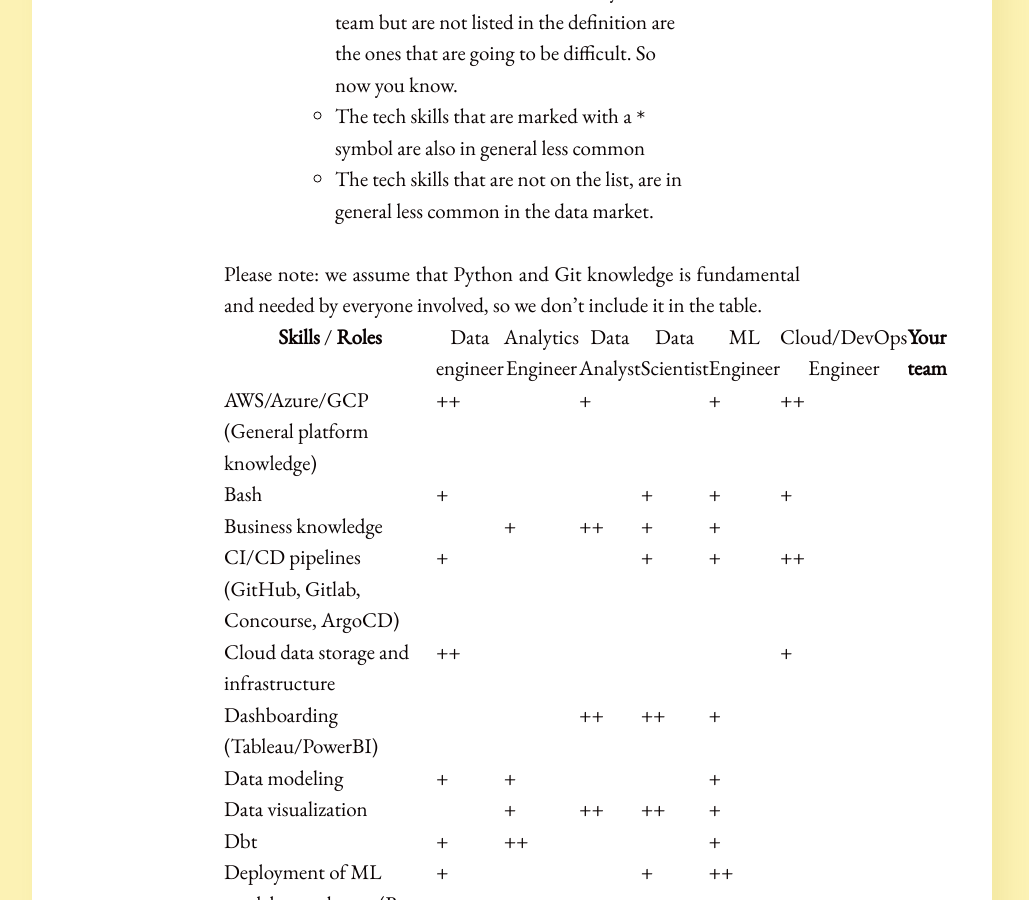
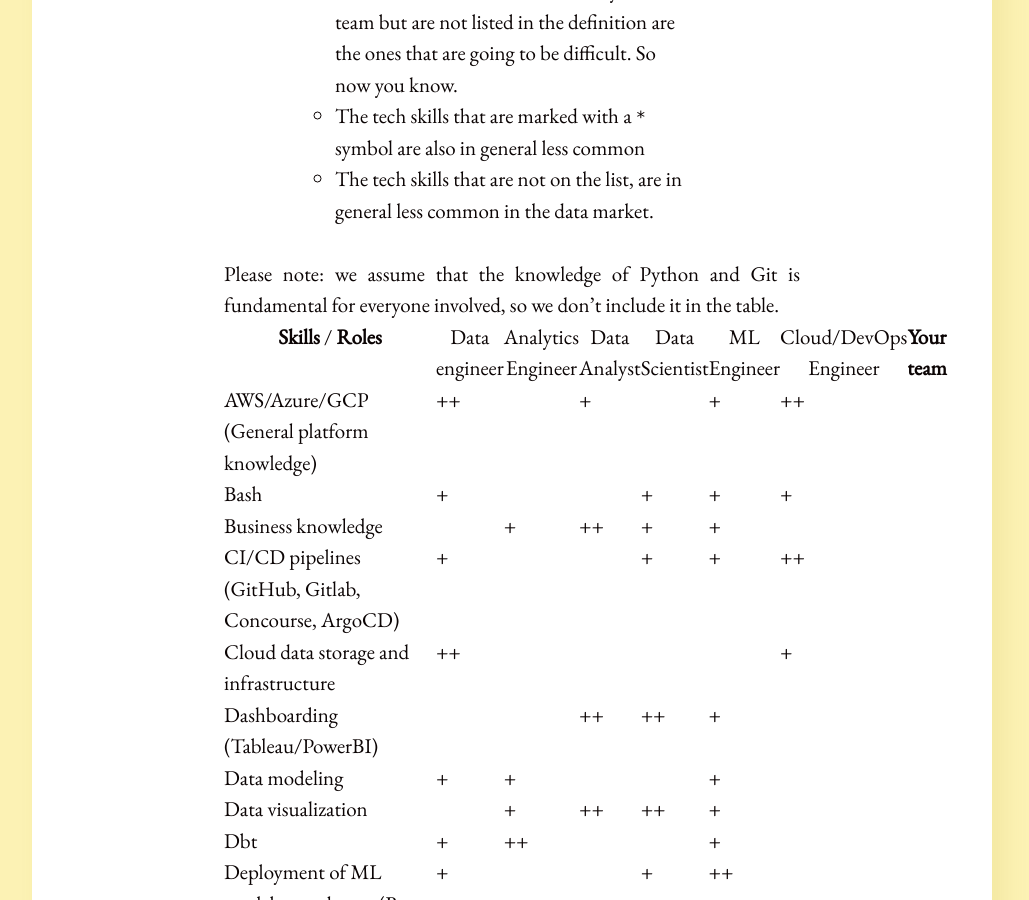
Before and after one commit to carmigno/carmigno.github.io, a Jekyll site: the page built from _posts/2022-09-05-data-employees.md, in a window 1280 px wide and 900 px high, scrolled down 3414 px. Shown: the whole window, without its empty margins (128-1157 px from the left). Built offline with Jekyll 4.4.1, drawn with Linux system fonts in a browser that asks for light colours.

Commit message:
Rewording git

```diff
--- a/_posts/2022-09-05-data-employees.md
+++ b/_posts/2022-09-05-data-employees.md
@@ -48,7 +48,7 @@ The table is thought to be read like this:
   * The tech skills that are marked with a `*` symbol are also in general less common
   * The tech skills that are not on the list, are in general less common in the data market.
 
-Please note: we assume that Python and Git knowledge is fundamental and needed by everyone involved, so we don't include it in the table.
+Please note: we assume that the knowledge of Python and Git is fundamental for everyone involved, so we don't include it in the table.
 
 | **Skills** / **Roles**                              | Data engineer | Analytics Engineer | Data Analyst | Data Scientist | ML Engineer | Cloud/DevOps Engineer | **Your team** |
 | --------------------------------------------------- | ------------- | ------------------ | ------------ | -------------- | ----------- | --------------------- | ------------- |
```
